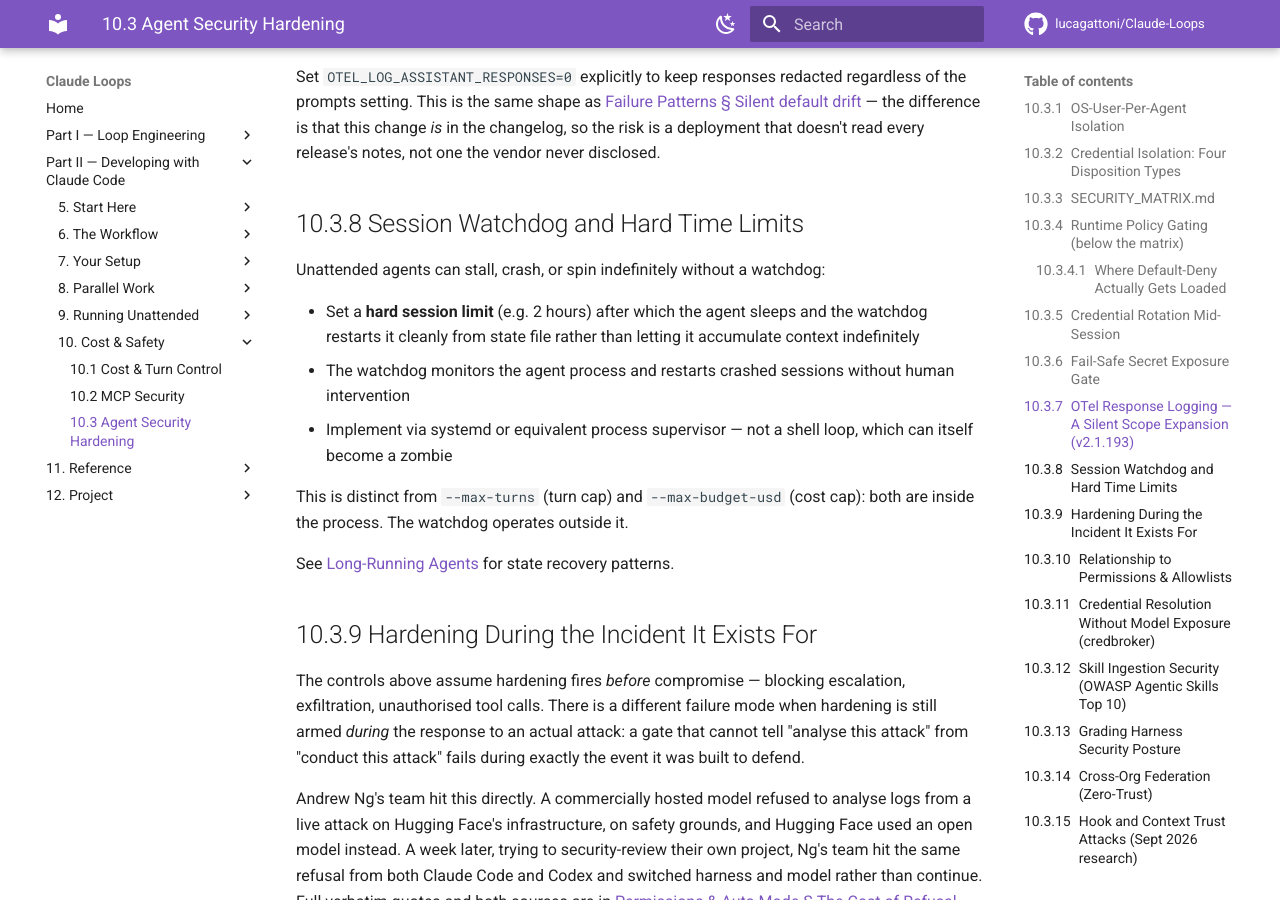
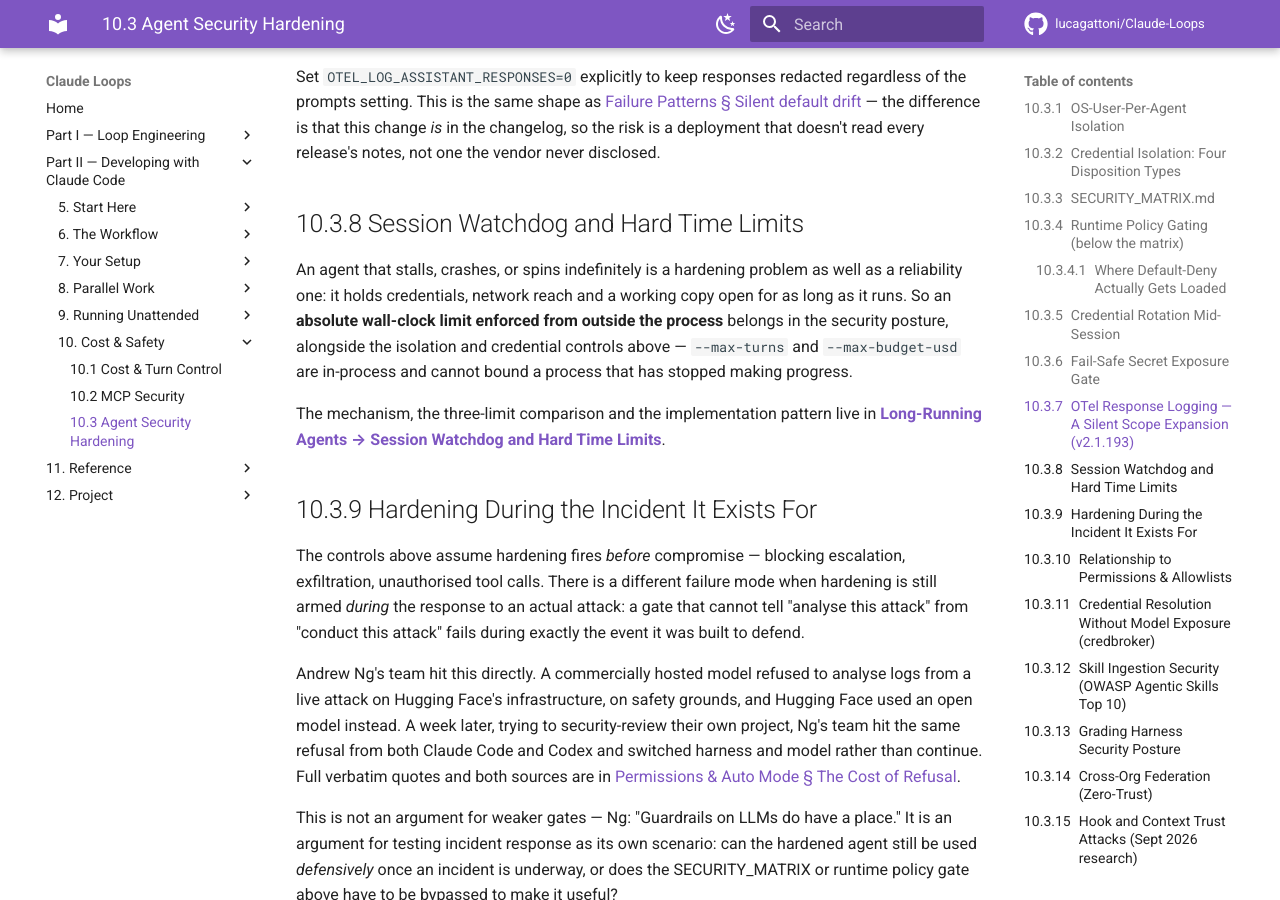
Before and after one commit to lucagattoni/Claude-Loops, an MkDocs documentation site: the page built from docs/33-agent-security-hardening.md, in a window 1280 px wide and 900 px high, scrolled down 5439 px. Built offline with MkDocs 1.6.1 and Material for MkDocs 9.7.7, drawn with Linux system fonts in a browser that asks for light colours; comment, search, counter and statistics services are not loaded.

Commit message:
Consolidate the duplicated 'Session Watchdog' section into docs/25
The heading existed verbatim in docs/25:145 and docs/33:184 with near-identical
bodies, and docs/33's copy already cross-linked docs/25 while restating it — the
clearest centrality-drift signal the C10 structural review found. Against the KB's
own five-question spine a watchdog answers 'when does it stop', which is docs/25.

docs/33 keeps a pointer plus the security framing that justifies it being mentioned
there at all (a stalled agent holds credentials and network reach open). docs/25
absorbs the one detail only docs/33 had: not a shell loop, which can itself become
a zombie. No information lost.

This mattered now because the C10 adjudication put new in-process-watchdog material
into docs/25, which would have widened the divergence if left.

mkdocs build --strict green (the new anchor resolves).

Co-Authored-By: Claude Opus 5 (1M context) <noreply@anthropic.com>
Claude-Session: https://claude.ai/code/session_0143r6VLrjfhL34xeWGQvHmV

```diff
--- a/docs/33-agent-security-hardening.md
+++ b/docs/33-agent-security-hardening.md
@@ -183,20 +183,14 @@ Set `OTEL_LOG_ASSISTANT_RESPONSES=0` explicitly to keep responses redacted regar
 
 ## Session Watchdog and Hard Time Limits
 
-Unattended agents can stall, crash, or spin indefinitely without a watchdog:
+An agent that stalls, crashes, or spins indefinitely is a hardening problem as well as a
+reliability one: it holds credentials, network reach and a working copy open for as long as it
+runs. So an **absolute wall-clock limit enforced from outside the process** belongs in the
+security posture, alongside the isolation and credential controls above — `--max-turns` and
+`--max-budget-usd` are in-process and cannot bound a process that has stopped making progress.
 
-- Set a **hard session limit** (e.g. 2 hours) after which the agent sleeps and the
-  watchdog restarts it cleanly from state file rather than letting it accumulate
-  context indefinitely
-- The watchdog monitors the agent process and restarts crashed sessions without
-  human intervention
-- Implement via systemd or equivalent process supervisor — not a shell loop,
-  which can itself become a zombie
-
-This is distinct from `--max-turns` (turn cap) and `--max-budget-usd` (cost cap):
-both are inside the process. The watchdog operates outside it.
-
-See [Long-Running Agents](25-long-running-agents.md) for state recovery patterns.
+The mechanism, the three-limit comparison and the implementation pattern live in
+**[Long-Running Agents → Session Watchdog and Hard Time Limits](25-long-running-agents.md#session-watchdog-and-hard-time-limits)**.
 
 ## Hardening During the Incident It Exists For
 
```
Also changed, not shown: docs/25-long-running-agents.md (+2 -1 lines).
